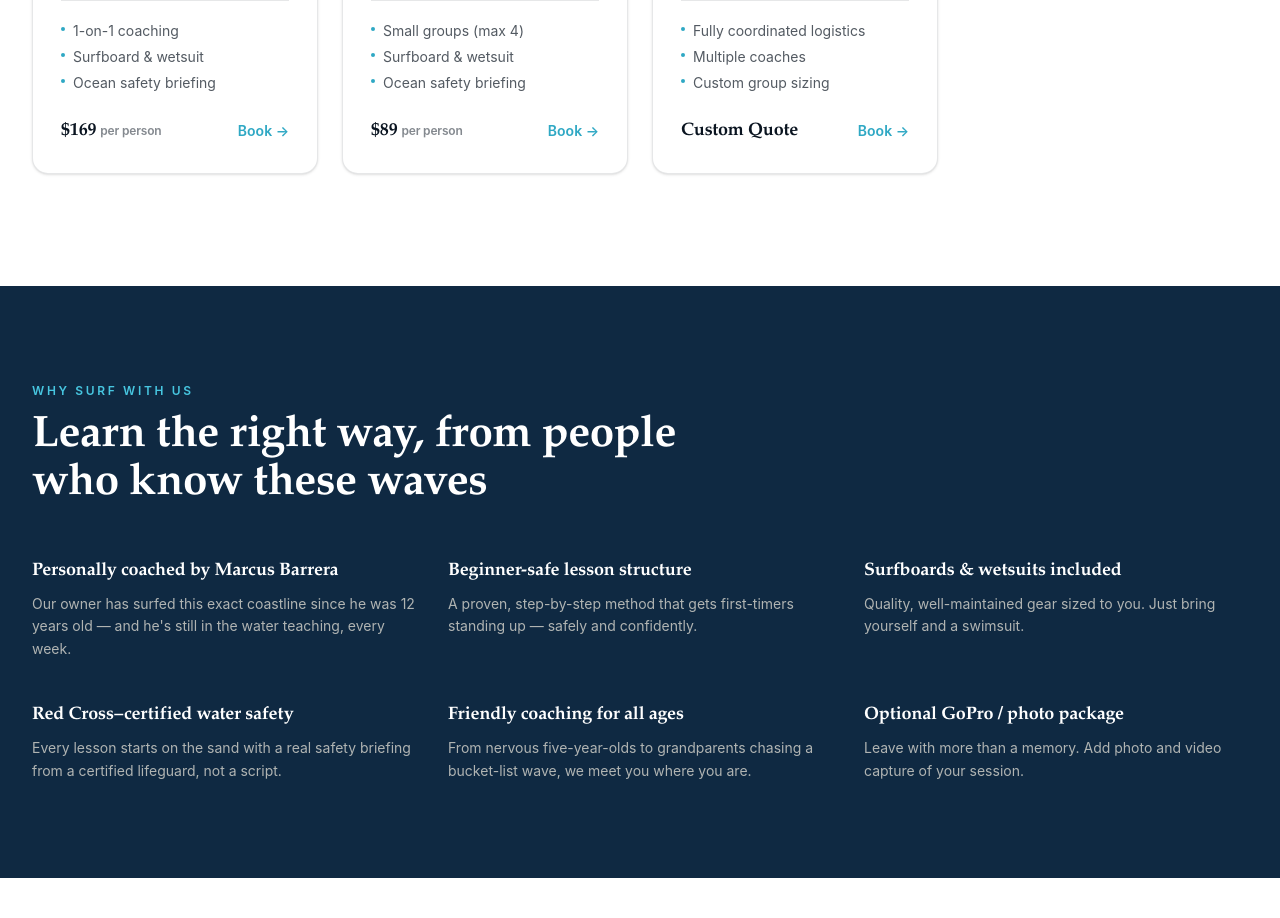
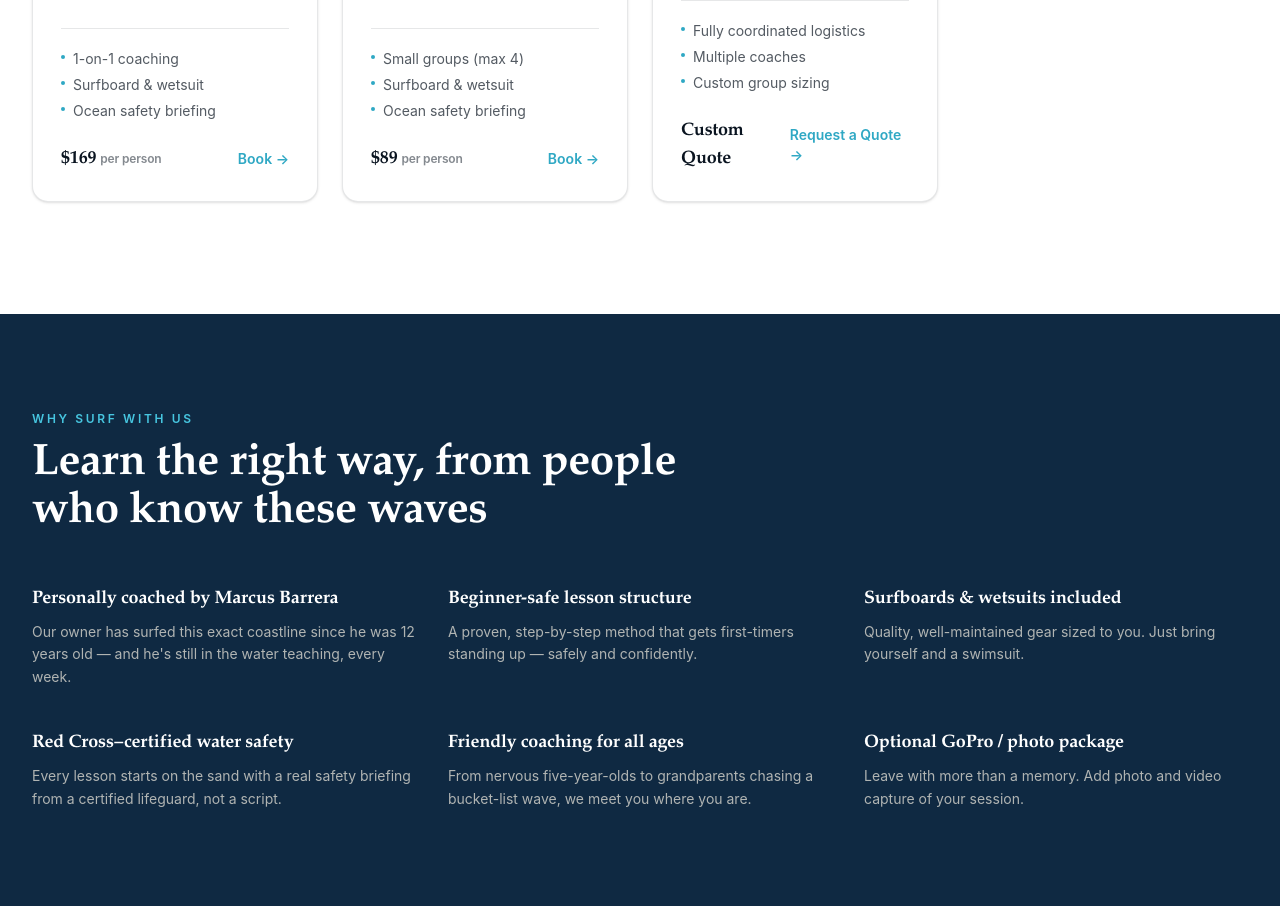
Before and after one commit to wihtayon-spec/surfridersacademy, a Next.js app: page / in a window 1280 px wide. Shown: the part 1680-2598 px from the top of the page. Built offline with nearby package versions, Linux system fonts and the light colour scheme.

Commit message:
Match corporate card action to quote flow

```diff
--- a/src/components/LessonCard.tsx
+++ b/src/components/LessonCard.tsx
@@ -41,7 +41,7 @@ export default function LessonCard({
           href="/contact"
           className="text-sm font-semibold text-cyan underline-offset-4 transition-colors group-hover:underline"
         >
-          Book →
+          {product?.price === null ? "Request a Quote →" : "Book →"}
         </Link>
       </div>
     </div>
```
